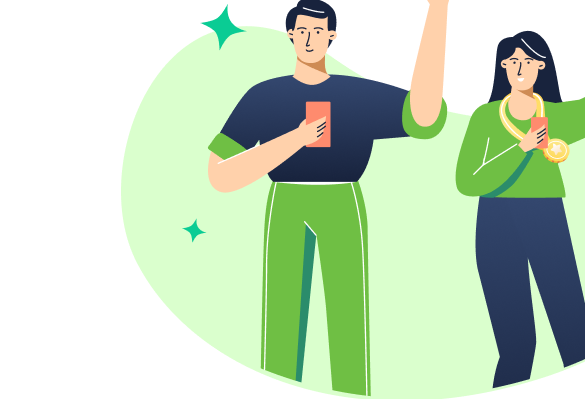
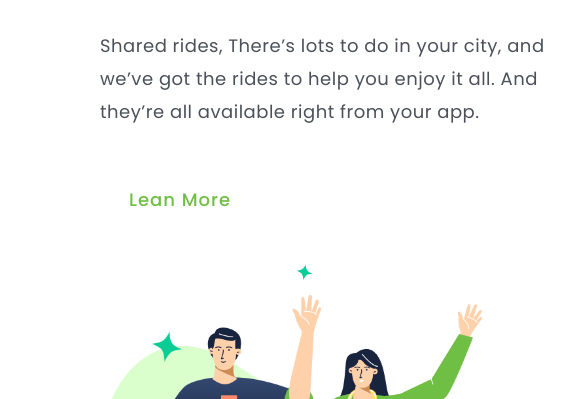
Before and after one commit to NicolasRanier/desafio-responsividade, a plain HTML site: page index.html in a window 390 px wide. Shown: the part 385-784 px from the top of the page, 585 px wide, since content can reach past the window. Drawn offline with Linux system fonts and the light colour scheme.

Commit message:
adicionei propriedades quando a tela estiver em max-width: 1062px

```diff
--- a/style.css
+++ b/style.css
@@ -56,12 +56,15 @@ img {
 
 }
 
+main {
+    display: flex;
+    align-items: center;
+}
+
 section {
-    display: inline-block;
+    display: flex;
+    flex-direction: column;
     margin-left: 84px;
-    min-height: 100vh;
-    position: relative;
-
 }
 
 
@@ -108,4 +111,28 @@ h1 {
     background-color: transparent;
     border: none;
     position: relative;
+    white-space: nowrap;
 }
+
+@media screen and (max-width: 1062px) {
+    main {
+        flex-direction: column-reverse;
+        align-items: flex-start;
+        padding-top: 80px;
+    }
+
+    section {
+        margin-left: 0;
+        align-items: flex-start;
+        text-align: left;
+        padding-left: 100px;
+        width: 100%;
+    }
+
+    img {
+        margin-left: 100px;
+        margin-top: 40px;
+        max-width: 100%;
+        height: auto;
+    }
+}
```
